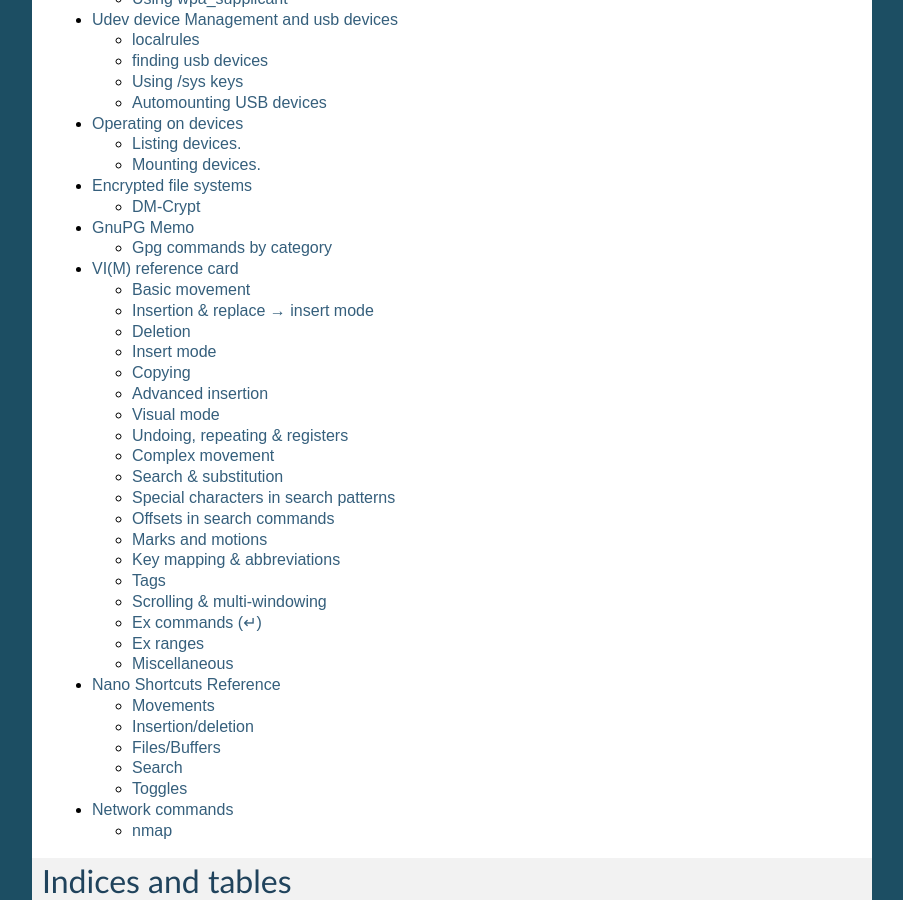
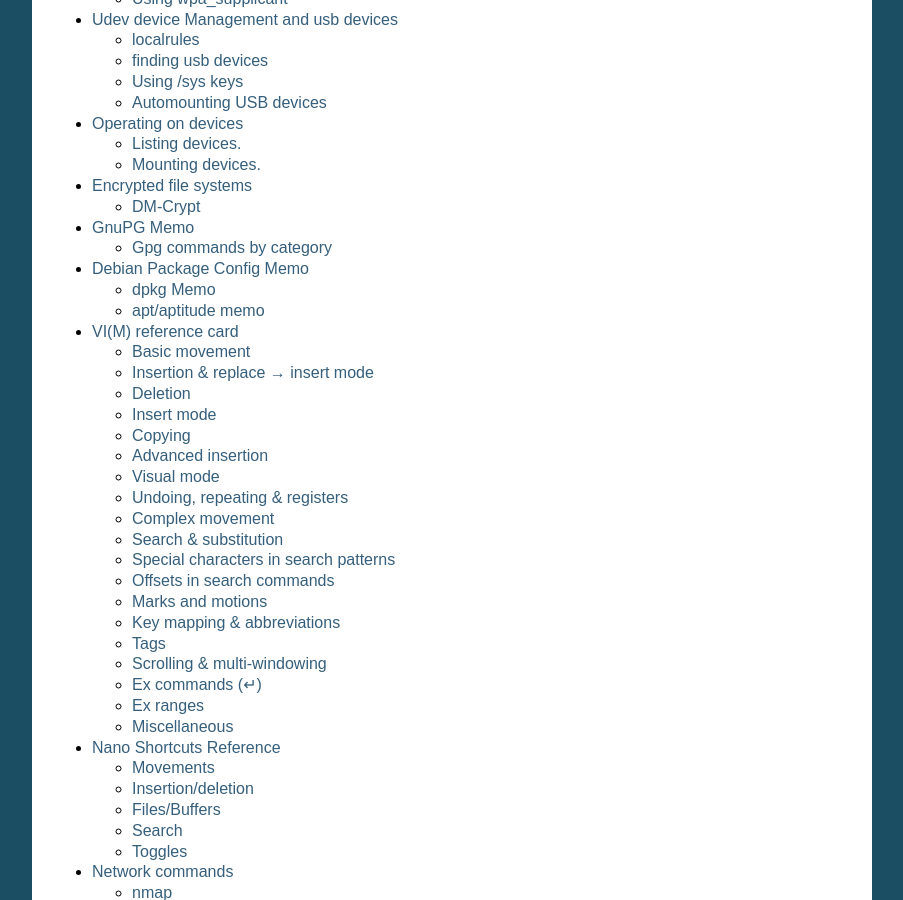
Before and after one commit to marczz/unix_memo, a Sphinx documentation site: the page built from source/index.rst, in a window 1280 px wide and 900 px high, scrolled down 1159 px. Shown: the whole window, without its empty margins (198-1101 px from the left). Built offline with Sphinx 7.4.7, drawn with Linux system fonts in a browser that asks for light colours; the version number could not be read and is left out.

Commit message:
source/index.rst: added package config memo.

```diff
--- a/source/index.rst
+++ b/source/index.rst
@@ -23,6 +23,7 @@
    devices.rst
    encrypt.rst
    gnupg.rst
+   debian_package_memo.rst
    vi_cheatsheet
    nano.rst
    network
```
